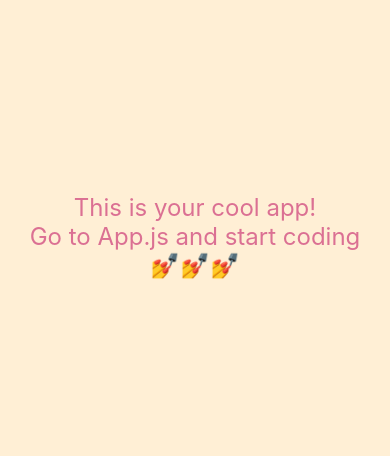
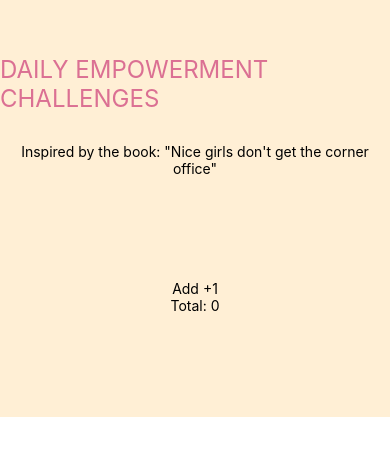
Before and after one commit to Technigo/project-react-native-app, a React Native app: screen / in a window 390 px wide. Shown: the part 186-642 px from the top of the page. Built offline with nearby package versions, Linux system fonts and the light colour scheme.

Commit message:
started on project, added new title and button from todays lecture.

```diff
--- a/App.js
+++ b/App.js
@@ -1,5 +1,8 @@
-import React from 'react'
+import React, { useState } from 'react'
 import styled from 'styled-components/native'
+import { Button } from 'react-native'
+import { View, Text, TouchableOpacity } from 'react-native'
+
 
 const Container = styled.View`
   flex: 1;
@@ -13,12 +16,67 @@ const Title = styled.Text`
   color: palevioletred;
 `
 
+const IntroText = styled.Text`
+max-width: 500px;
+text-align: center;
+padding-top:30px;
+`
+
+
+
+
+const TopContainer = styled.View`
+  flex:1;
+  width: 100%;
+  background-color: papayawhip;
+`
+
+
+const BottomContainer = styled.View`
+  flex: 1;
+  width: 100%;
+  background-color: #ffffff;
+  justify-content: center;
+  align-items: center;
+`
+
+const MainContainer = styled.View`
+  flex: 1;
+  background-color: papayawhip;
+  justify-content: center;
+  align-items: center;
+
+`
+
 const App = () => {
+  const [count, setCount] = useState(0);
+  const onIncrement = () => {
+    setCount(count +1 )
+    console.log("incremented");
+  }
+
+
+
   return (
     <Container>
-      <Title>This is your cool app!</Title>
-      <Title>Go to App.js and start coding</Title>
-      <Title>💅💅💅</Title>
+      <TopContainer>
+      </TopContainer>
+      <Title>DAILY EMPOWERMENT CHALLENGES</Title>
+      <IntroText>
+        Inspired by the book:
+        "Nice girls don't get the corner office"
+      </IntroText>
+    <MainContainer>
+    <TouchableOpacity onPress={onIncrement}>
+          <Text>Add +1</Text>
+        </TouchableOpacity>
+        <Text>Total: {count}</Text>
+    </MainContainer>
+
+
+      <BottomContainer>
+
+      </BottomContainer>
     </Container>
   )
 }
--- a/app.json
+++ b/app.json
@@ -3,7 +3,6 @@
     "name": "project-react-native-app",
     "slug": "project-react-native-app",
     "privacy": "public",
-    "sdkVersion": "35.0.0",
     "platforms": [
       "ios",
       "android",
```
Also changed, not shown: package.json (+6 -6 lines), Components/Button.js (added), Components/Challenges.js (added), 1 other file (tests, documents, lock files or other folders).
